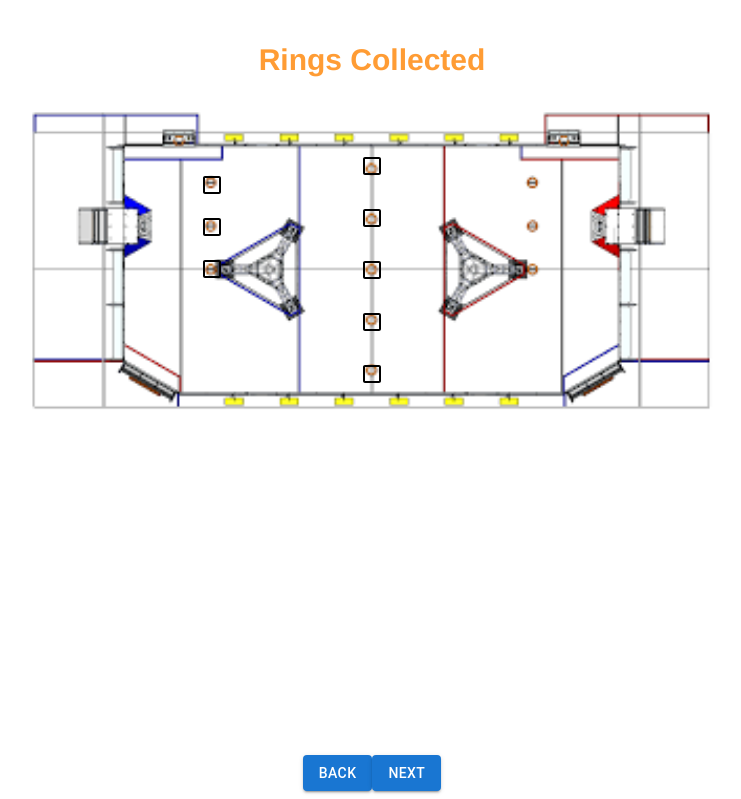
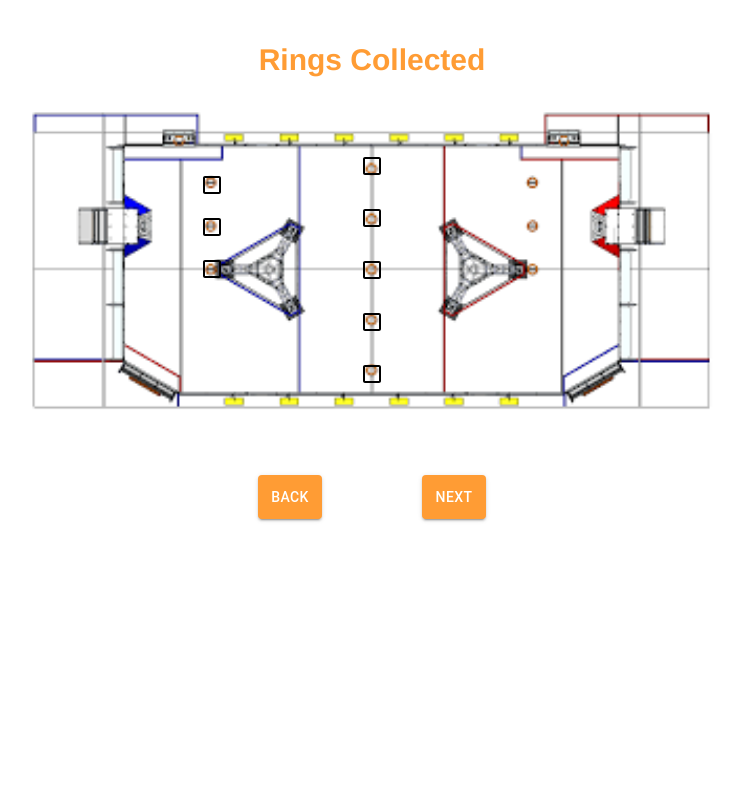
Before and after one commit to Mika4239/kassandra2024, a React (Vite) app in the folder frontend/: page /autonomous in a window 1280 px wide. Shown: the part 601-1400 px from the top of the page, without its empty margins (276-1017 px from the left). After the commit the page ends 1148 px from the top, so only its background shows below. Built offline with nearby package versions, Linux system fonts and the light colour scheme.

Commit message:
feat(createBasicApp): added navigation buttons

```diff
--- a/frontend/src/components/navigationButtons/navigationButtons.tsx
+++ b/frontend/src/components/navigationButtons/navigationButtons.tsx
@@ -1,5 +1,6 @@
 import Button from "@mui/material/Button/Button";
 import { NavLink } from "react-router-dom";
+import useStyles from "./navigationButtonsStyles";
 
 const BACK = 'Back';
 const NEXT = 'Next';
@@ -8,6 +9,7 @@ const SUBMIT = 'Submit';
 const SELECT_PATH = 'select';
 
 const NavigationButtons: React.FC<NavigationButtonsProps> = (props) => {
+    const { classes } = useStyles();
     const { prevPath, nextPath } = props;
 
     const isSubmit = nextPath === SELECT_PATH;
@@ -15,12 +17,12 @@ const NavigationButtons: React.FC<NavigationButtonsProps> = (props) => {
     return (
         <div>
             <NavLink to={'/' + prevPath}>
-                <Button variant='contained'>
+                <Button variant='contained' className={classes.navigationButton}>
                     {BACK}
                 </Button>
             </NavLink>
             <NavLink to={'/' + nextPath}>
-                <Button variant='contained'>
+                <Button variant='contained' className={classes.navigationButton}>
                     {isSubmit ? SUBMIT : NEXT}
                 </Button>
             </NavLink>
--- a/frontend/src/components/navigationButtons/navigationButtonsStyles.tsx
+++ b/frontend/src/components/navigationButtons/navigationButtonsStyles.tsx
@@ -1,7 +1,14 @@
 import { makeStyles } from "tss-react/mui";
 
 const useStyles = makeStyles()({
-
+    navigationButton: {
+        margin: '20px 50px',
+        padding: '10px',
+        backgroundColor: '#ff9c34',
+        ":hover": {
+            backgroundColor: 'orangered'
+        }
+    }
 });
 
 export default useStyles;
--- a/frontend/src/views/autonomous/autonomous.tsx
+++ b/frontend/src/views/autonomous/autonomous.tsx
@@ -13,6 +13,9 @@ const AMP_TITLE = 'Amp';
 const SUCCESS_TITLE = 'Success';
 const FAIL_TITLE = 'Fail';
 const RINGS_TITLE = 'Rings Collected';
+
+const PREV_PATH = 'select';
+const NEXT_PATH = 'teleop'
 
 const Autonomous: React.FC = () => {
     const { classes } = useStyles();
@@ -65,7 +68,7 @@ const Autonomous: React.FC = () => {
             </div>
             <h2 className={classes.subTitle}>{RINGS_TITLE}</h2>
             <img src="./field.png" className={classes.fieldImage}/>
-            <Checkbox color='primary' className={classes.ring1} sx={{color: 'black'}}/>
+            <Checkbox className={classes.ring1} sx={{color: 'black'}}/>
             <Checkbox className={classes.ring2}/>
             <Checkbox className={classes.ring3}/>
             <Checkbox className={classes.ring4}/>
@@ -73,7 +76,7 @@ const Autonomous: React.FC = () => {
             <Checkbox className={classes.ring6}/>
             <Checkbox className={classes.ring7}/>
             <Checkbox className={classes.ring8}/>
-            <NavigationButtons prevPath="select" nextPath="teleop"/>
+            <NavigationButtons prevPath={PREV_PATH} nextPath={NEXT_PATH}/>
         </div>
     );
 };
--- a/frontend/src/views/autonomous/autonomousStyles.tsx
+++ b/frontend/src/views/autonomous/autonomousStyles.tsx
@@ -93,6 +93,7 @@ const useStyles = makeStyles()({
         }
     },
     ring7: {
+        margin: '0px',
         position: 'relative',
         bottom: '370px',
         color: 'black',
@@ -101,6 +102,7 @@ const useStyles = makeStyles()({
         }
     },
     ring8: {
+        marginBottom: '-300px',
         position: 'relative',
         bottom: '360px',
         color: 'black',
--- a/frontend/src/views/selectMatch/selectMatch.tsx
+++ b/frontend/src/views/selectMatch/selectMatch.tsx
@@ -3,12 +3,17 @@ import SelectFromData from "../../components/selectFromData/selectFromData";
 import useStyles from "./selectMatchStyles";
 import { getTBAData } from "../../utils/general";
 import { translateMatch, translateTeam } from "../../utils/translations";
+import Button from "@mui/material/Button/Button";
+import { NavLink } from "react-router-dom";
 
 const SELECT_TITLE = 'Select Match';
 
 const EVENT = "event";
 const MATCH = "match";
 const TEAM = "team";
+
+const START_BUTTON = 'Start';
+const AUTONOMOUS_PATH = 'autonomous';
 
 const SelectMatch: React.FC = () => {
     const { classes } = useStyles();
@@ -89,6 +94,9 @@ const SelectMatch: React.FC = () => {
                 setChosen={setTeam}
                 dataTranslate={translateTeam}
             />
+            <NavLink to={'/' + AUTONOMOUS_PATH}>
+                <Button variant='contained' className={classes.startButton}>{START_BUTTON}</Button>
+            </NavLink>
         </div>
     );
 };
--- a/frontend/src/views/selectMatch/selectMatchStyles.tsx
+++ b/frontend/src/views/selectMatch/selectMatchStyles.tsx
@@ -13,6 +13,13 @@ const useStyles = makeStyles()({
     mainTitle: {
         fontSize: '50px',
         color: '#ff9c34'
+    },
+    startButton: {
+        margin: '50px',
+        backgroundColor: 'green',
+        ':hover': {
+            backgroundColor: 'darkgreen'
+        }
     }
 });
 
--- a/frontend/src/views/teleop/teleop.tsx
+++ b/frontend/src/views/teleop/teleop.tsx
@@ -3,6 +3,7 @@ import RemoveIcon from '@mui/icons-material/Remove';
 import AddIcon from '@mui/icons-material/Add';
 import useStyles from "./teleopStyles";
 import { useState } from "react";
+import NavigationButtons from "../../components/navigationButtons/navigationButtons";
 
 const TELEOP_TITLE = 'Teleop';
 const SPEAKER_TITLE = 'Speaker';
@@ -10,6 +11,9 @@ const AMP_TITLE = 'Amp';
 
 const SUCCESS_TITLE = 'Success';
 const FAIL_TITLE = 'Fail';
+
+const PREV_PATH = 'autonomous';
+const NEXT_PATH = 'endgame';
 
 const Teleop: React.FC = () => {
     const { classes } = useStyles();
@@ -60,6 +64,7 @@ const Teleop: React.FC = () => {
                     </div>
                 </div>
             </div>
+            <NavigationButtons prevPath={PREV_PATH} nextPath={NEXT_PATH}/>
         </div>
     );
 };
```
